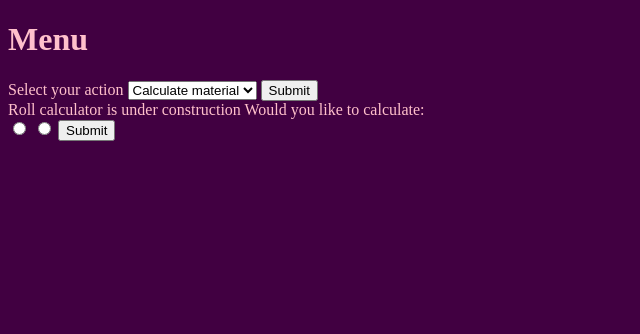
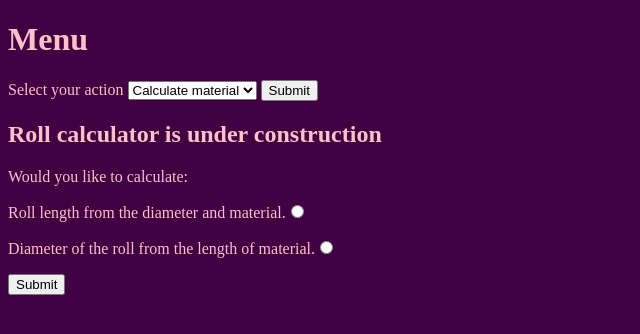
Before and after one commit to Tillyqb/Capstone_Project, a Flask app: page /select_action in a window 1280 px wide. Shown: the top 334 px of the page, without its empty margins (0-640 px from the left). Run offline with Flask 2, Linux system fonts and the light colour scheme.

Commit message:
roll calculator logic is working including doc tests

```diff
--- a/model.py
+++ b/model.py
@@ -34,7 +34,7 @@ class Material(db.Model):
     @classmethod
     def get_material_by_material_no(cls, material_no):
 
-        return cls.query.filter_by(material_no=material_no).one()
+        return cls.query.filter_by(material_no=material_no).first()
 
     material_id = db.Column(db.Integer, primary_key = True, autoincrement = True)
     material_no = db.Column(db.Integer, unique = True)
--- a/seed_database.py
+++ b/seed_database.py
@@ -38,7 +38,7 @@ materials.append(crud.create_material(986, 'Poly', 6))
 envelopes = []
 for n in range(100):
     part_no = n
-    part_height = float(randint(30, 160) / 16)
+    part_height = float(randint(32, 160) / 16)
     part_width = float(randint(60, 270) / 16)
     part_flap = float(randint(4, 25) / 8)
     part_throat = float(randint(1, 8) / 16)
--- a/server.py
+++ b/server.py
@@ -44,7 +44,7 @@ def menu():
 def new_user():
     return render_template("new_user.html")
 
-@app.route("/new_user", methods=['POST'])
+@app.route("/new_user", methods=['POST', 'GET'])
 def create_user():
     """Add a user to the database"""
 
@@ -52,6 +52,10 @@ def create_user():
     email2 = request.form.get('email2')
     password = request.form.get('password')
     password2 = request.form.get('password2')
+
+    if crud.check_user(email):
+        flash("That email is already in the system.")
+        return redirect("/create_user")
 
     if email == email2:
         if password == password2:
@@ -76,6 +80,19 @@ def option_selector():
     else:
         return render_template("roll_calculator.html")
 
+@app.route("/roll_calculator_option")
+def select_roll_calculator_type():
+    option = request.args.get('roll_option')
+    if option == 'roll_length':
+        return render_template("calculate_length.html")
+
+@app.route("/calculate_roll_length")
+def calculate_and_display_roll_length():
+    options = [requeest.args.get('roll_diameter'),
+                requeest.args.get('matertial'),
+                request.args.get('core_diameter')]
+    return render_template("display_roll_length",
+                            length=crud.calculate_roll_length(options))
 
 @app.route("/new-part-type")
 
--- a/templates/new_user.html
+++ b/templates/new_user.html
@@ -9,7 +9,7 @@
     <h1></h1>
 
     <h2>Create a new user.</h2>
-      <form action="/new_user" method="GET">
+      <form action="/new_user" method="POST">
         <p>
           Email <input type="text" name="email">
         </p>
@@ -27,7 +27,7 @@
         </p>
 
         <p>
-          <input type="submit">
+          <button type="submit">Submit</button>
         </p>
       </form>
     </form>
--- a/templates/roll_calculator.html
+++ b/templates/roll_calculator.html
@@ -1,10 +1,12 @@
 {% extends 'menu.html' %}
 {% block form %}
-    Roll calculator is under construction
+    <p><h2>Roll calculator is under construction</h2></p>
     Would you like to calculate:
     <form action="/roll_calculator_option" method="GET" name="roll_option">
-        <input type="radio" value="roll_length">
-        <input type="radio" value="roll_diameter">
+        <p>Roll length from the diameter and material.<input type="radio" value="roll_length"></p>
+        <p>Diameter of the roll from the length of material.<input type="radio" value="roll_diameter"></p>
         <button type="submit">Submit</button>
     </form>
 {% endblock %}
+
+{% block roll %}{% endblock %}
```
Also changed, not shown: crud.py (+38 -2 lines), requirements.txt (+19 -0 lines), templates/create_part.html (+9 -0 lines).
